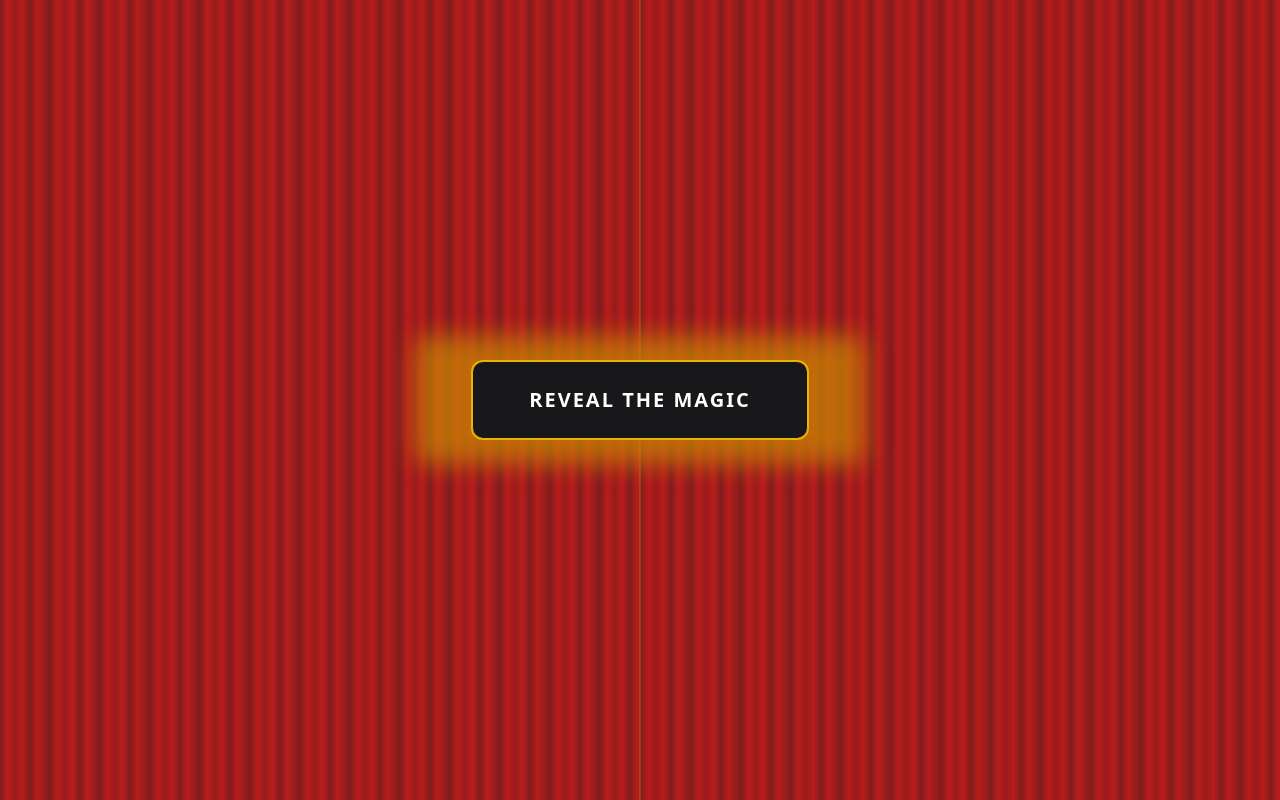
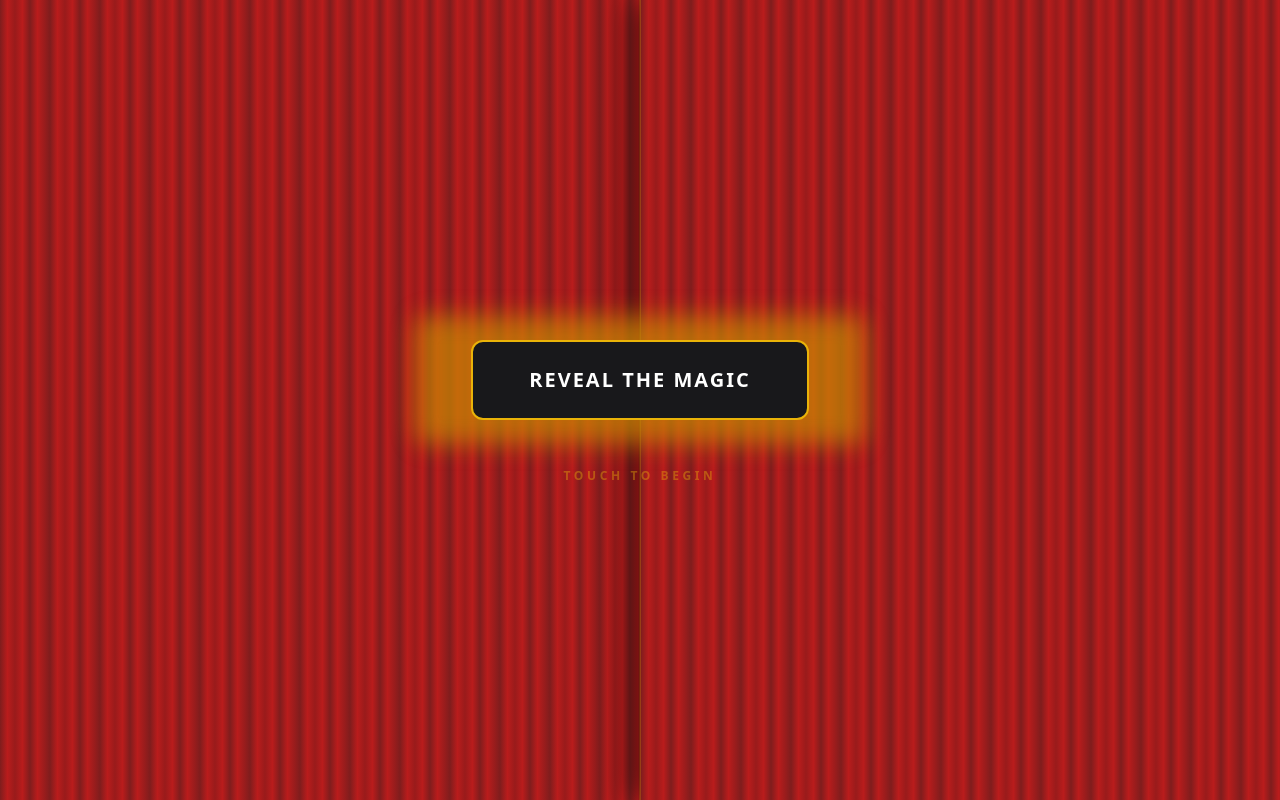
Before and after one commit to bharath200526/riddhi, a plain HTML site: page index.html in a window 1280 px wide. Drawn offline with nearby package versions, Linux system fonts and the light colour scheme.

Commit message:
Update index.html

```diff
--- a/index.html
+++ b/index.html
@@ -8,45 +8,89 @@
     <link href="https://fonts.googleapis.com/css2?family=Dancing+Script:wght@700&display=swap" rel="stylesheet">
     <style>
         .handwritten { font-family: 'Dancing Script', cursive; }
+
+        /* Magic Velvet Curtain Texture */
         .velvet {
             background: linear-gradient(90deg, #7f1d1d 0%, #b91c1c 15%, #991b1b 30%, #b91c1c 45%, #7f1d1d 60%, #b91c1c 75%, #7f1d1d 100%);
             background-size: 50px 100%;
         }
-        .curtain { transition: all 2.5s cubic-bezier(0.45, 0.05, 0.55, 0.95); z-index: 50; }
-        .open-left { transform: translateX(-85%) skewY(5deg) scaleX(0.4); border-radius: 0 50% 50% 0; }
-        .open-right { transform: translateX(85%) skewY(-5deg) scaleX(0.4); border-radius: 50% 0 0 50%; }
-        .spotlight-overlay { background: radial-gradient(circle at 50% 50%, rgba(0,0,0,0.2) 0%, rgba(0,0,0,0.8) 100%); }
-        .fade-in-text { animation: fadeInScale 2s forwards; opacity: 0; }
-        @keyframes fadeInScale { from { opacity: 0; transform: scale(0.8); } to { opacity: 1; transform: scale(1); } }
+
+        /* Curtain Animation Logic */
+        .curtain {
+            transition: all 2.5s cubic-bezier(0.45, 0.05, 0.55, 0.95);
+            z-index: 50;
+        }
+
+        .open-left {
+            transform: translateX(-85%) skewY(5deg) scaleX(0.4);
+            border-radius: 0 50% 50% 0;
+        }
+
+        .open-right {
+            transform: translateX(85%) skewY(-5deg) scaleX(0.4);
+            border-radius: 50% 0 0 50%;
+        }
+
+        /* Birthday Text Animation */
+        .fade-in-text {
+            animation: fadeInScale 2s forwards;
+            opacity: 0;
+        }
+
+        @keyframes fadeInScale {
+            from { opacity: 0; transform: scale(0.8); }
+            to { opacity: 1; transform: scale(1); }
+        }
     </style>
 </head>
 <body class="bg-black overflow-hidden">
-    <div class="fixed inset-0 z-0">
-        <div class="absolute inset-0 bg-yellow-500/20 mix-blend-overlay"></div>
-        <div class="absolute inset-0 spotlight-overlay"></div>
+
+    <div class="absolute inset-0 flex flex-col items-center justify-center text-center px-4 z-10">
+        <h2 id="reveal-text" class="handwritten text-5xl md:text-8xl text-yellow-500 hidden">
+            Happy Birthday, Riddhi ❤️
+        </h2>
     </div>
-    <div class="absolute inset-0 flex flex-col items-center justify-center text-center px-4 z-10">
-        <h2 id="reveal-text" class="handwritten text-5xl md:text-8xl text-yellow-500 hidden drop-shadow-[0_10px_20px_rgba(0,0,0,0.9)]">Happy Birthday Riddhi</h2>
+
+    <div id="left" class="curtain velvet fixed top-0 left-0 w-1/2 h-full border-r border-yellow-600/30 shadow-[10px_0_30px_rgba(0,0,0,0.5)]"></div>
+    <div id="right" class="curtain velvet fixed top-0 right-0 w-1/2 h-full border-l border-yellow-600/30 shadow-[-10px_0_30px_rgba(0,0,0,0.5)]"></div>
+
+    <div id="trigger" class="absolute inset-0 flex flex-col items-center justify-center z-[60] transition-opacity duration-700">
+        <div class="text-center">
+            <button onclick="revealMagic()" class="group relative px-14 py-6 font-bold text-white transition-all">
+                <span class="absolute inset-0 w-full h-full bg-yellow-600 rounded-xl blur-md group-hover:blur-lg transition-all opacity-70"></span>
+                <span class="relative bg-zinc-900 border-2 border-yellow-500 px-14 py-6 rounded-xl block text-xl tracking-widest group-hover:text-yellow-400 group-active:scale-95 transition-transform uppercase">
+                    Reveal the Magic
+                </span>
+            </button>
+            <p class="text-yellow-500/80 mt-6 tracking-[0.3em] text-xs uppercase font-bold animate-pulse">Touch to begin</p>
+        </div>
     </div>
-    <div id="left" class="curtain velvet fixed top-0 left-0 w-1/2 h-full border-r border-yellow-600/30"></div>
-    <div id="right" class="curtain velvet fixed top-0 right-0 w-1/2 h-full border-l border-yellow-600/30"></div>
-    <div id="trigger" class="absolute inset-0 flex flex-col items-center justify-center z-[60]">
-        <button onclick="revealMagic()" class="group relative px-14 py-6 font-bold text-white transition-all">
-            <span class="absolute inset-0 w-full h-full bg-yellow-600 rounded-xl blur-md opacity-70"></span>
-            <span class="relative bg-zinc-900 border-2 border-yellow-500 px-14 py-6 rounded-xl block text-xl tracking-widest">REVEAL THE MAGIC</span>
-        </button>
-    </div>
+
     <script>
         function revealMagic() {
+            // 1. Open the curtains
             document.getElementById('left').classList.add('open-left');
             document.getElementById('right').classList.add('open-right');
-            document.getElementById('trigger').style.opacity = '0';
+
+            // 2. Hide the button
+            const trigger = document.getElementById('trigger');
+            trigger.style.opacity = '0';
+            trigger.style.pointerEvents = 'none';
+
+            // 3. Show the birthday name
             const text = document.getElementById('reveal-text');
             text.classList.remove('hidden');
             text.classList.add('fade-in-text');
+
+            // 4. Tell main.html to start the music
             window.parent.postMessage("start_surprise", "*");
-            setTimeout(() => { window.parent.postMessage("go_to_hub", "*"); }, 5000);
+
+            // 5. Wait 5 seconds, then move to hub.html
+            setTimeout(() => {
+                window.parent.postMessage("go_to_hub", "*");
+            }, 5000);
         }
     </script>
+
 </body>
 </html>
```
